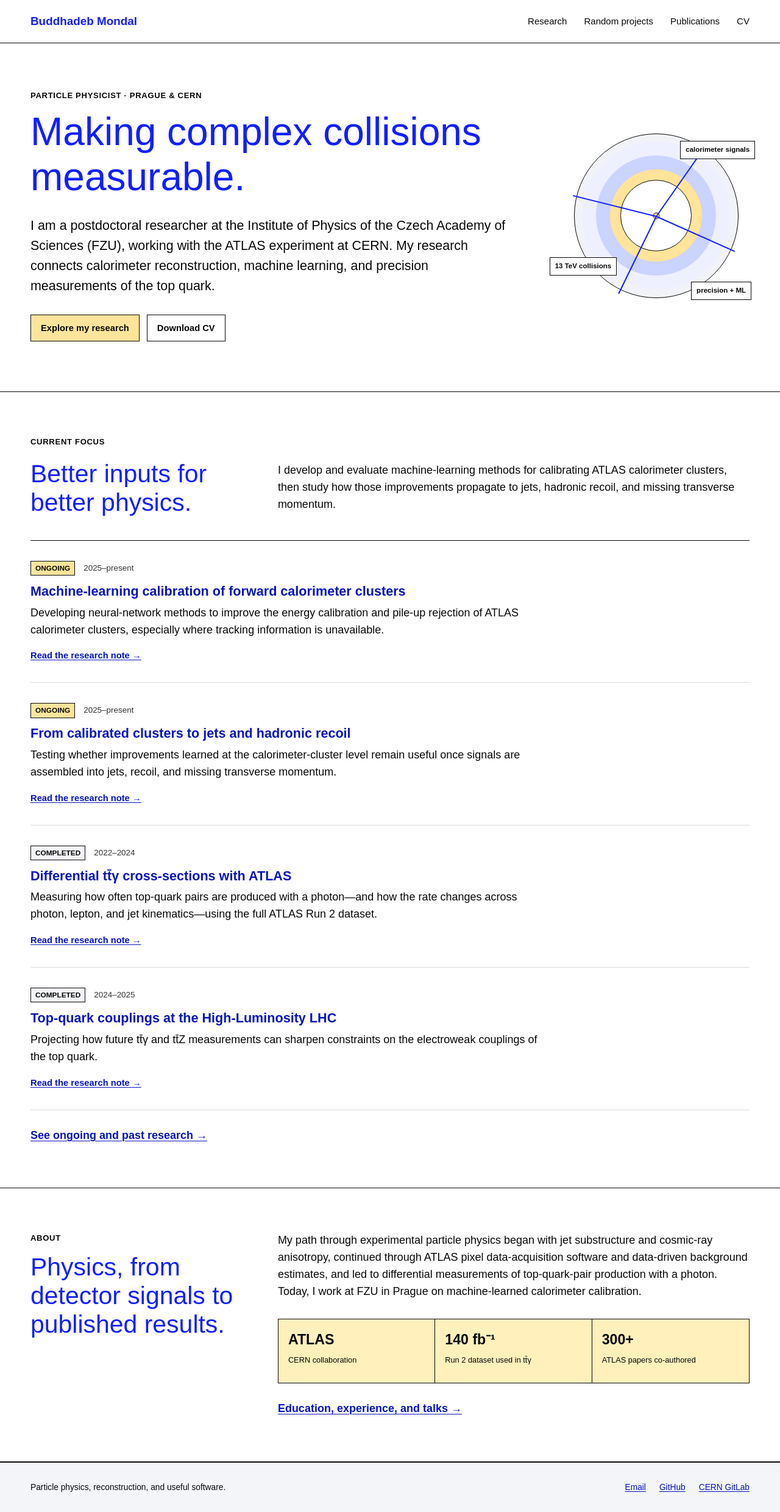
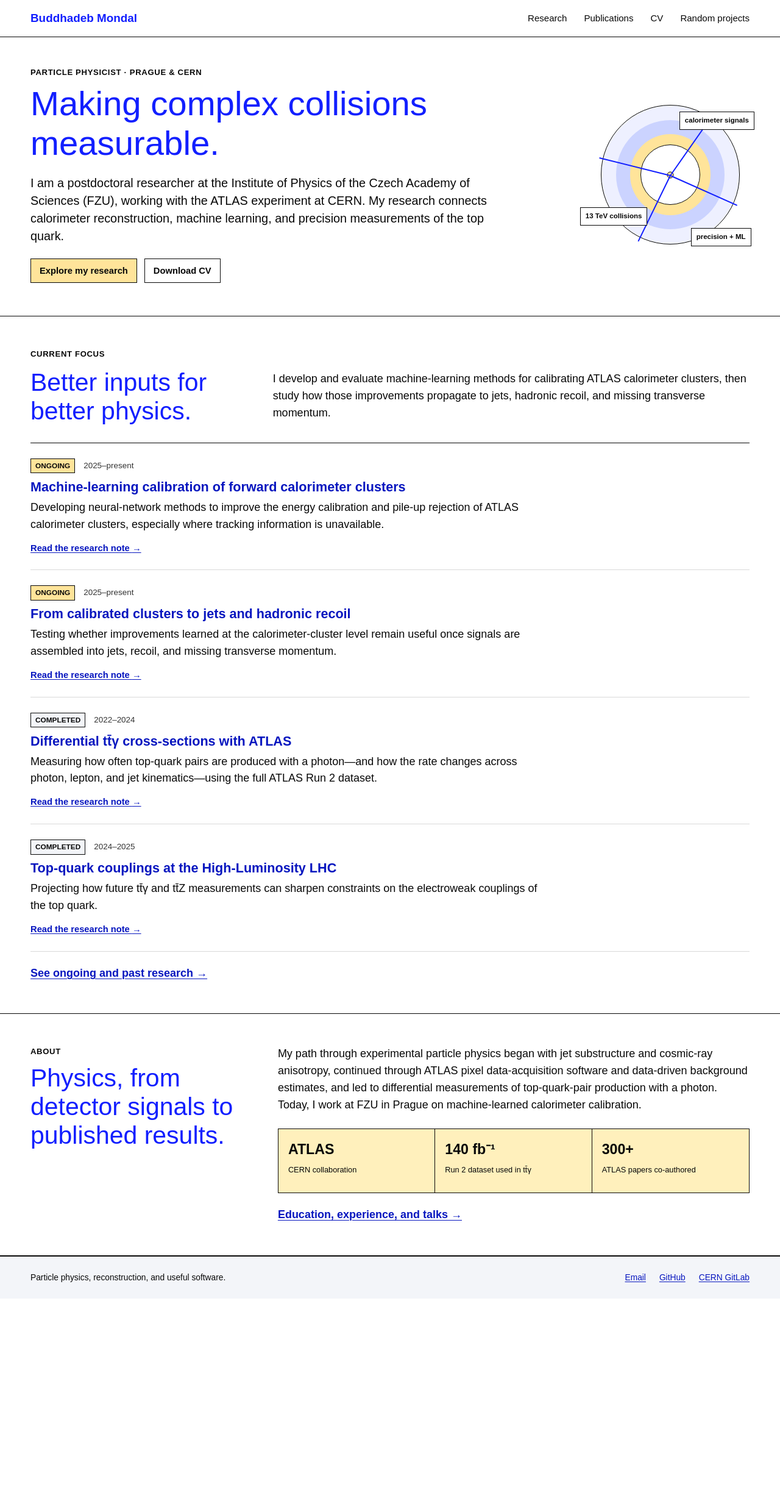
Before and after one commit to bmondaliitb/bmondaliitb.github.io, a Jekyll site: the page built from index.md, in a window 1280 px wide. Shown: the whole page at 61% size. Built offline with Jekyll 4.4.1, drawn with Linux system fonts in a browser that asks for light colours; after the commit the page ends 2130 px from its top, so only the background shows below that.

Commit message:
Tighten portfolio spacing

```diff
--- a/_includes/header.html
+++ b/_includes/header.html
@@ -6,9 +6,9 @@
     </a>
     <nav class="site-nav" aria-label="Main navigation">
       <a href="{{ '/research/' | relative_url }}"{% if page.url contains '/research' %} aria-current="page"{% endif %}>Research</a>
-      <a href="{{ '/projects/' | relative_url }}"{% if page.url contains '/projects' %} aria-current="page"{% endif %}>Random projects</a>
       <a href="{{ '/publications/' | relative_url }}"{% if page.url contains '/publications' %} aria-current="page"{% endif %}>Publications</a>
       <a href="{{ '/cv/' | relative_url }}"{% if page.url contains '/cv' %} aria-current="page"{% endif %}>CV</a>
+      <a href="{{ '/projects/' | relative_url }}"{% if page.url contains '/projects' %} aria-current="page"{% endif %}>Random projects</a>
     </nav>
   </div>
 </header>
--- a/assets/css/site.css
+++ b/assets/css/site.css
@@ -59,7 +59,7 @@ img { display: block; max-width: 100%; }
 }
 
 .header-inner {
-  min-height: 70px;
+  min-height: 60px;
   display: flex;
   align-items: center;
   justify-content: space-between;
@@ -106,8 +106,8 @@ h3 {
 }
 
 h1 {
-  margin-bottom: 26px;
-  font-size: clamp(2.5rem, 5vw, 4.1rem);
+  margin-bottom: 18px;
+  font-size: clamp(2.35rem, 4.4vw, 3.65rem);
 }
 
 h2 {
@@ -121,7 +121,7 @@ h3 {
 }
 
 .eyebrow {
-  margin: 0 0 13px;
+  margin: 0 0 9px;
   color: var(--ink);
   font-size: 0.82rem;
   font-weight: 700;
@@ -132,29 +132,31 @@ h3 {
 .lede {
   margin: 0;
   color: var(--ink);
-  font-size: clamp(1.1rem, 2vw, 1.34rem);
-  line-height: 1.55;
+  font-size: clamp(1.06rem, 1.8vw, 1.24rem);
+  line-height: 1.47;
 }
 
 .hero {
-  padding: 76px 0 82px;
+  padding: 48px 0 54px;
   border-bottom: 1px solid var(--ink);
 }
 
 .hero-grid {
   display: grid;
-  grid-template-columns: minmax(0, 1.45fr) minmax(300px, 0.55fr);
+  grid-template-columns: minmax(0, 1.55fr) minmax(260px, 0.45fr);
   align-items: center;
-  gap: 64px;
+  gap: 46px;
 }
 
-.hero-copy { max-width: 800px; }
-.hero .lede { max-width: 780px; }
+.hero-copy { max-width: 780px; }
+.hero .lede { max-width: 750px; }
 .hero h1 span { color: inherit; }
 
 .detector-visual {
   position: relative;
+  width: min(100%, 315px);
   aspect-ratio: 1;
+  justify-self: center;
   isolation: isolate;
 }
 
@@ -224,15 +226,15 @@ h3 {
   flex-wrap: wrap;
   align-items: center;
   gap: 12px;
-  margin-top: 30px;
+  margin-top: 22px;
 }
 
 .button {
   display: inline-flex;
-  min-height: 44px;
+  min-height: 40px;
   align-items: center;
   justify-content: center;
-  padding: 8px 16px;
+  padding: 7px 14px;
   border: 1px solid var(--ink);
   background: var(--yellow);
   color: var(--ink);
@@ -251,7 +253,7 @@ h3 {
 .availability { color: var(--muted); font-size: 0.9rem; }
 
 .section {
-  padding: 72px 0;
+  padding: 52px 0;
   border-bottom: 1px solid var(--ink);
 }
 
@@ -260,15 +262,15 @@ h3 {
 .section-heading {
   display: grid;
   grid-template-columns: minmax(220px, 0.75fr) minmax(0, 1.65fr);
-  gap: 18px 54px;
+  gap: 12px 42px;
   align-items: start;
-  margin-bottom: 38px;
+  margin-bottom: 28px;
 }
 
 .section-heading .eyebrow { grid-column: 1 / -1; margin-bottom: 0; }
 .section-heading h2 { margin-bottom: 0; }
 .section-heading > p:last-child { margin: 4px 0 0; color: var(--ink); }
-.section-link { display: inline-block; margin-top: 28px; font-weight: 700; }
+.section-link { display: inline-block; margin-top: 22px; font-weight: 700; }
 
 .research-grid {
   display: block;
@@ -276,13 +278,13 @@ h3 {
 }
 
 .research-list-item {
-  padding: 30px 0;
+  padding: 22px 0;
   border-bottom: 1px solid var(--soft-line);
 }
 
 .research-list-item h3 {
   max-width: 850px;
-  margin: 13px 0 9px;
+  margin: 10px 0 7px;
 }
 
 .research-list-item h3 a,
@@ -293,7 +295,7 @@ h3 {
 
 .research-list-item p {
   max-width: 850px;
-  margin: 0 0 14px;
+  margin: 0 0 10px;
   color: var(--ink);
 }
 
@@ -374,7 +376,7 @@ h3 {
 .fact-list {
   display: grid;
   grid-template-columns: repeat(3, minmax(0, 1fr));
-  margin-top: 30px;
+  margin-top: 24px;
   border: 1px solid var(--ink);
   background: var(--yellow-light);
 }
@@ -391,13 +393,13 @@ h3 {
 
 .page-shell,
 .detail-shell {
-  padding-top: 64px;
-  padding-bottom: 90px;
+  padding-top: 52px;
+  padding-bottom: 76px;
 }
 
 .page-intro {
   max-width: 900px;
-  margin-bottom: 48px;
+  margin-bottom: 38px;
 }
 
 .page-intro h1,
@@ -437,7 +439,7 @@ h3 {
 }
 
 .feature-figure {
-  margin: 48px 0;
+  margin: 38px 0;
   padding: 20px;
   border: 1px solid var(--ink);
   background: var(--white);
@@ -481,8 +483,8 @@ h3 {
 
 .prose { max-width: var(--reading); }
 .prose--detail { margin-inline: auto; }
-.prose h2 { margin-top: 2em; margin-bottom: 0.65em; font-size: clamp(1.6rem, 3vw, 2.15rem); }
-.prose h3 { margin-top: 1.7em; margin-bottom: 0.45em; }
+.prose h2 { margin-top: 1.7em; margin-bottom: 0.6em; font-size: clamp(1.6rem, 3vw, 2.15rem); }
+.prose h3 { margin-top: 1.45em; margin-bottom: 0.4em; }
 .prose p,
 .prose li { color: var(--ink); }
 .prose li + li { margin-top: 0.38em; }
@@ -531,7 +533,7 @@ h3 {
 .timeline strong { color: var(--ink); }
 
 .site-footer {
-  padding: 30px 0;
+  padding: 24px 0;
   background: var(--gray);
   border-top: 1px solid var(--ink);
 }
@@ -549,8 +551,8 @@ h3 {
 .footer-links a { color: var(--blue-dark); }
 
 @media (max-width: 820px) {
-  .hero-grid { grid-template-columns: 1fr; gap: 46px; }
-  .detector-visual { width: min(78vw, 390px); margin-inline: auto; }
+  .hero-grid { grid-template-columns: 1fr; gap: 30px; }
+  .detector-visual { width: min(68vw, 300px); margin-inline: auto; }
   .section-heading,
   .about-strip { grid-template-columns: 1fr; gap: 12px; }
   .card-grid { grid-template-columns: 1fr; }
@@ -559,10 +561,12 @@ h3 {
 @media (max-width: 620px) {
   body { font-size: 16px; }
   .shell { width: min(calc(100% - 28px), var(--max)); }
-  .header-inner { min-height: 0; align-items: flex-start; flex-direction: column; gap: 12px; padding-block: 16px; }
+  .header-inner { min-height: 0; align-items: flex-start; flex-direction: column; gap: 10px; padding-block: 12px; }
   .site-nav { width: 100%; justify-content: space-between; gap: 10px; font-size: 0.82rem; }
-  .hero { padding: 50px 0 58px; }
-  .section { padding: 54px 0; }
+  .hero { padding: 36px 0 42px; }
+  .section { padding: 44px 0; }
+  .page-shell,
+  .detail-shell { padding-top: 40px; padding-bottom: 60px; }
   .card { grid-template-columns: 82px minmax(0, 1fr); }
   .project-mark { font-size: 1.5rem; }
   .card-body { padding: 17px; }
```
